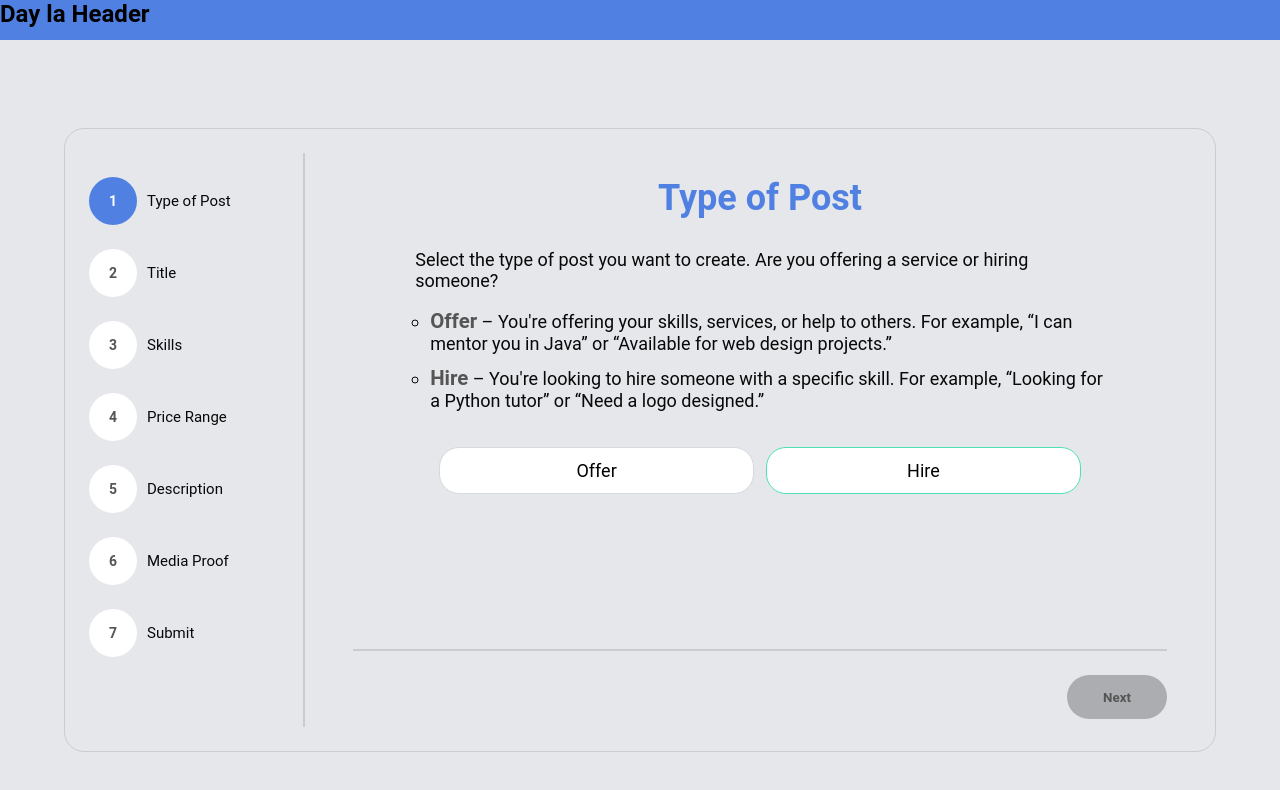
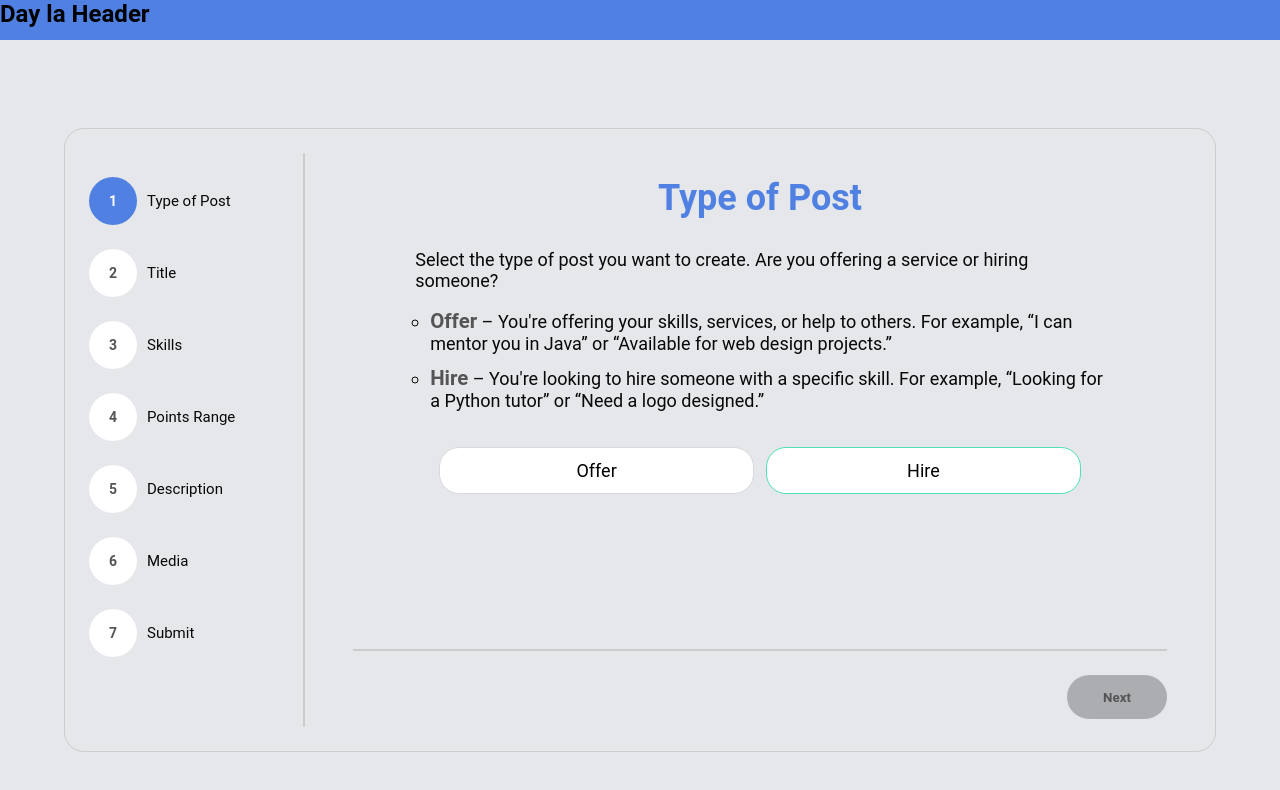
Before and after one commit to ldanh270/skills-trade, a React (Vite) app: page /upload in a window 1280 px wide. Shown: the top 790 px of the page. Built offline with nearby package versions, Linux system fonts and the light colour scheme; data requests are answered from the project's data file.

Commit message:
Upload: Change Sidebar element label

```diff
--- a/db.json
+++ b/db.json
@@ -592,6 +592,36 @@
           "https://github.com/"
         ]
       }
+    },
+    {
+      "id": "«r0»",
+      "type": "Hire",
+      "title": "Title",
+      "author": {
+        "id": "1a2b3c4d-5e6f-7a8b-9c0d-111213141516",
+        "name": "Lê Đức Anh"
+      },
+      "rating": 4.8,
+      "skills": [
+        "OOP",
+        "Interview",
+        "Speaking"
+      ],
+      "price": {
+        "min": 10,
+        "max": 100
+      },
+      "description": "This is description.",
+      "media": null,
+      "createdAt": "2025-07-16T08:19:14.115Z",
+      "proofs": {
+        "files": [
+          "blob:http://localhost:5173/dcec7f69-17d2-44d1-b614-609ce0209bd5"
+        ],
+        "links": [
+          "https://github.com/ldanh270/skills-trade/compare/Upload?expand=1"
+        ]
+      }
     }
   ],
   "users": [
--- a/src/pages/Upload/Upload.jsx
+++ b/src/pages/Upload/Upload.jsx
@@ -16,9 +16,9 @@ const steps = [
     { key: 'type', label: 'Type of Post' },
     { key: 'title', label: 'Title' },
     { key: 'skills', label: 'Skills' },
-    { key: 'price', label: 'Price Range' },
+    { key: 'price', label: 'Points Range' },
     { key: 'description', label: 'Description' },
-    { key: 'media', label: 'Media Proof' },
+    { key: 'media', label: 'Media' },
     { key: 'submit', label: 'Submit' },
 ]
 
```
